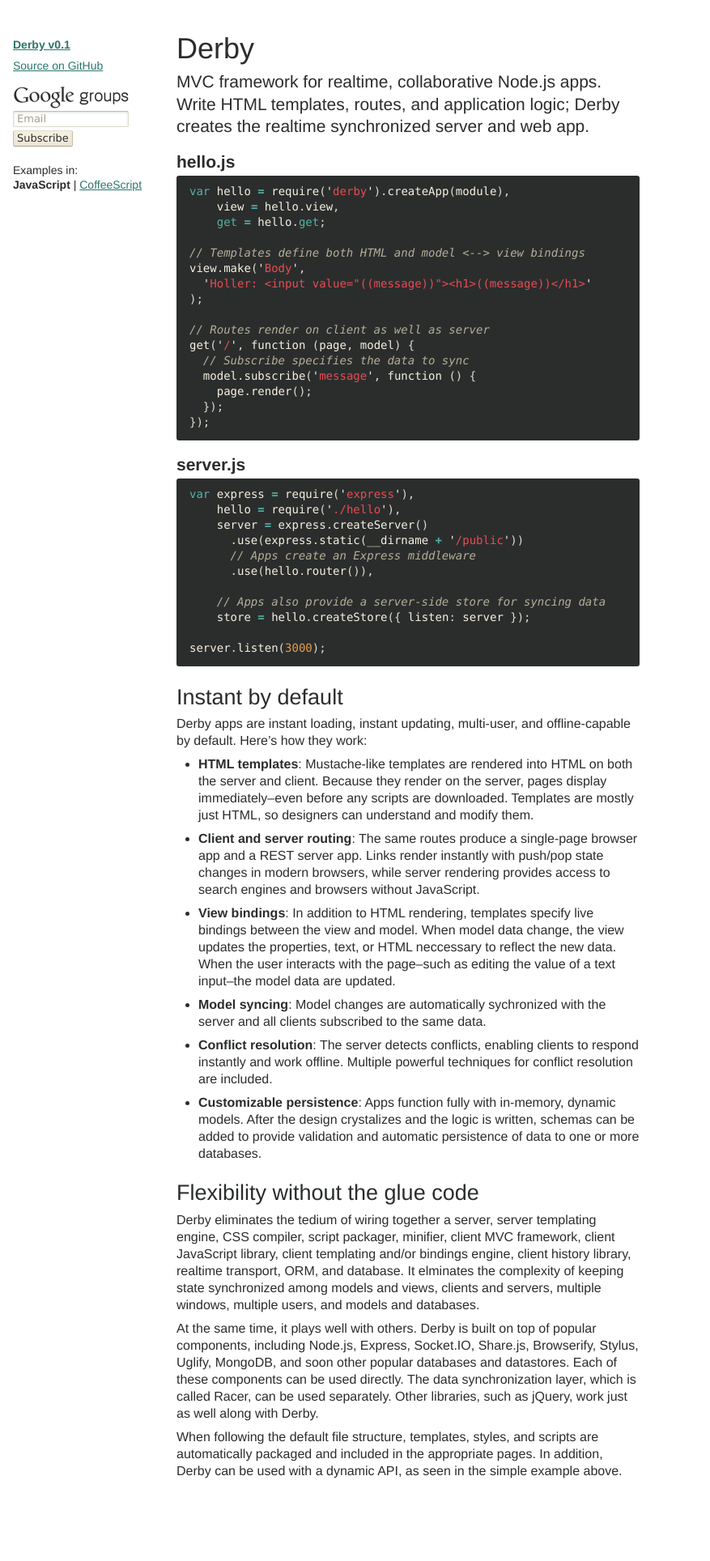
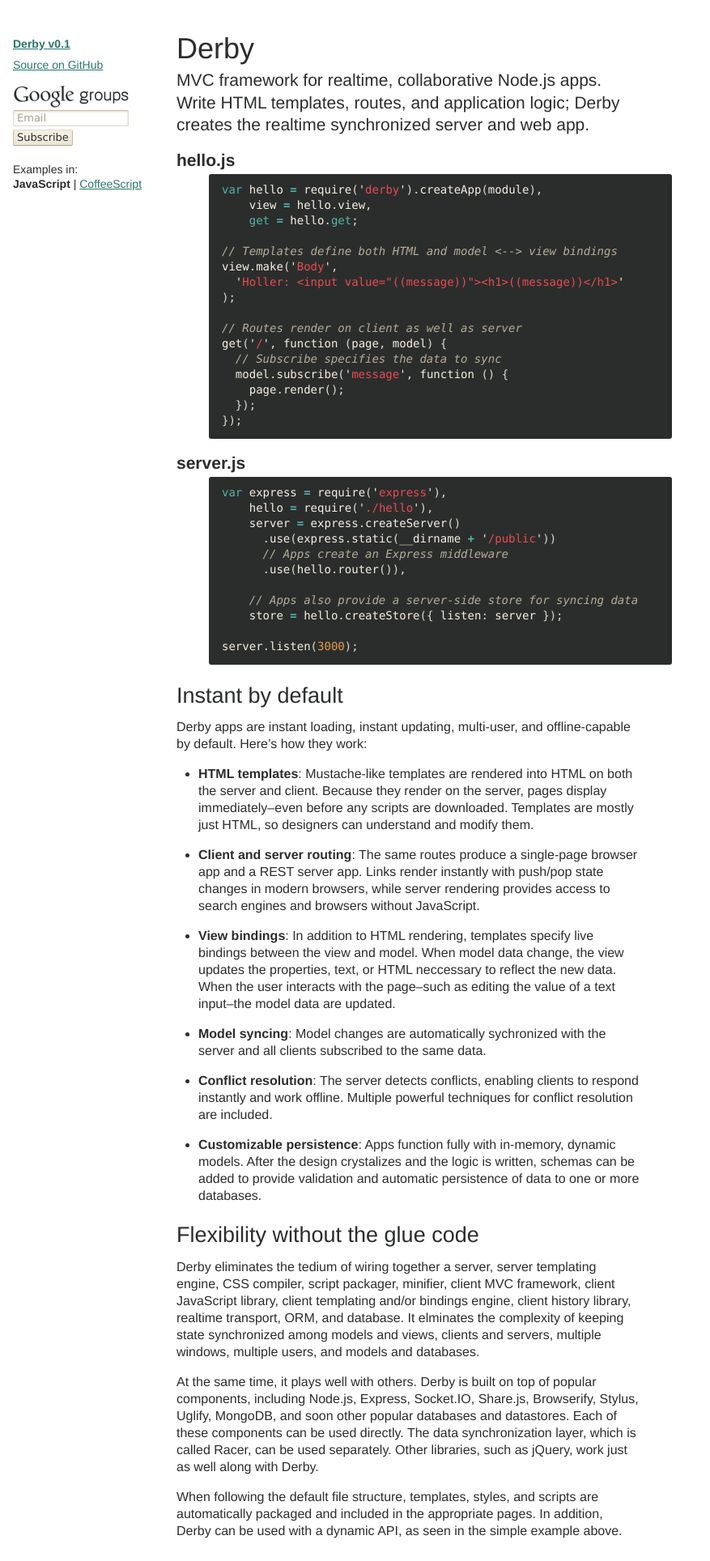
Before and after one commit to derbyjs/derby, a Jekyll site: the page built from index.md, in a window 1280 px wide. Shown: the whole page at 81% size, without its empty margins (0-877 px from the left). Built offline with Jekyll 4.4.1, drawn with Linux system fonts in a browser that asks for light colours; before the commit the page ends 1835 px from its top, so only the background shows below that.

Commit message:
more legible spacing

```diff
--- a/_layouts/default.html
+++ b/_layouts/default.html
@@ -21,31 +21,35 @@ table{border-collapse:collapse;border-spacing:0}
 img{border:0}
 body{color: #2b2d2d}
 pre,code{font: 14px/19px Consolas, monospace}
-h1{font-size: 36px; font-weight: 500; margin: 36px 0 4px}
-h2{font-size: 27px; font-weight: 500; margin: 21px 0 4px}
-h3{font-size: 21px; line-height: 27px; font-weight: 600; margin: 16px 0 4px}
+h1{font-size: 36px; font-weight: 500; margin: 27px 0 10px}
+h2{font-size: 27px; font-weight: 500; margin: 21px 0 10px}
+h3{font-size: 21px; line-height: 27px; font-weight: 600; margin: 16px 0 8px}
 h4{font-size:16px; font-weight: 600}
 ul{padding-left: 27px}
-p,li{margin-bottom: 8px}
+p,li{margin-bottom: 16px}
 a{color: #2a766b}
 
 #nav{
   font-size: 14px;
   position: fixed;
   left: 16px;
-  top: 46px;
+  top: 45px;
   width: 186px;
+}
+#nav p{
+  margin-bottom: 8px;
 }
 #page{
   max-width: 572px;
-  margin-left: 218px;
+  margin: 36px 0 27px 218px;
 }
 .promo{
   font-size: 21px;
   font-weight: 300;
+  margin-top: -8px;
 }
 .highlight{
-  margin:0;
+  margin-top: -4px;
   background: #2b2d2d;
   color: #f6f0e1;
   padding: 10px 16px 13px;
@@ -77,7 +81,7 @@ input{
   box-sizing: border-box;
   -webkit-appearance: none;
   border: 1px solid #dfdbce;
-  border-top-color: #c6bda4;
+  border-top-color: #c6bca1;
   -webkit-box-shadow: inset 0 1px 4px -2px #a79f88;
   box-shadow: inset 0 1px 4px -2px #a79f88;
   -moz-box-shadow: inset 0 1px 2px -2px #a79f88;
@@ -88,7 +92,7 @@ input{
   border-radius: 2px;
 }
 input[type="submit"]{
-  border-color: #dfdbce #c6bda4 #a79f88;
+  border-color: #dfdbce #c6bca1 #a79f88;
   -webkit-box-shadow: inset 0 -1px #f1ebda, inset 0 1px #f6f0e1, inset 0 -3px 8px -1px #dfdbce;
   box-shadow: inset 0 -1px #f1ebda, inset 0 1px #f6f0e1, inset 0 -3px 8px -1px #dfdbce;
   -moz-box-shadow: inset 0 -1px #f1ebda, inset 0 1px #f6f0e1, inset 0 -3px 4px -1px #dfdbce;
```
